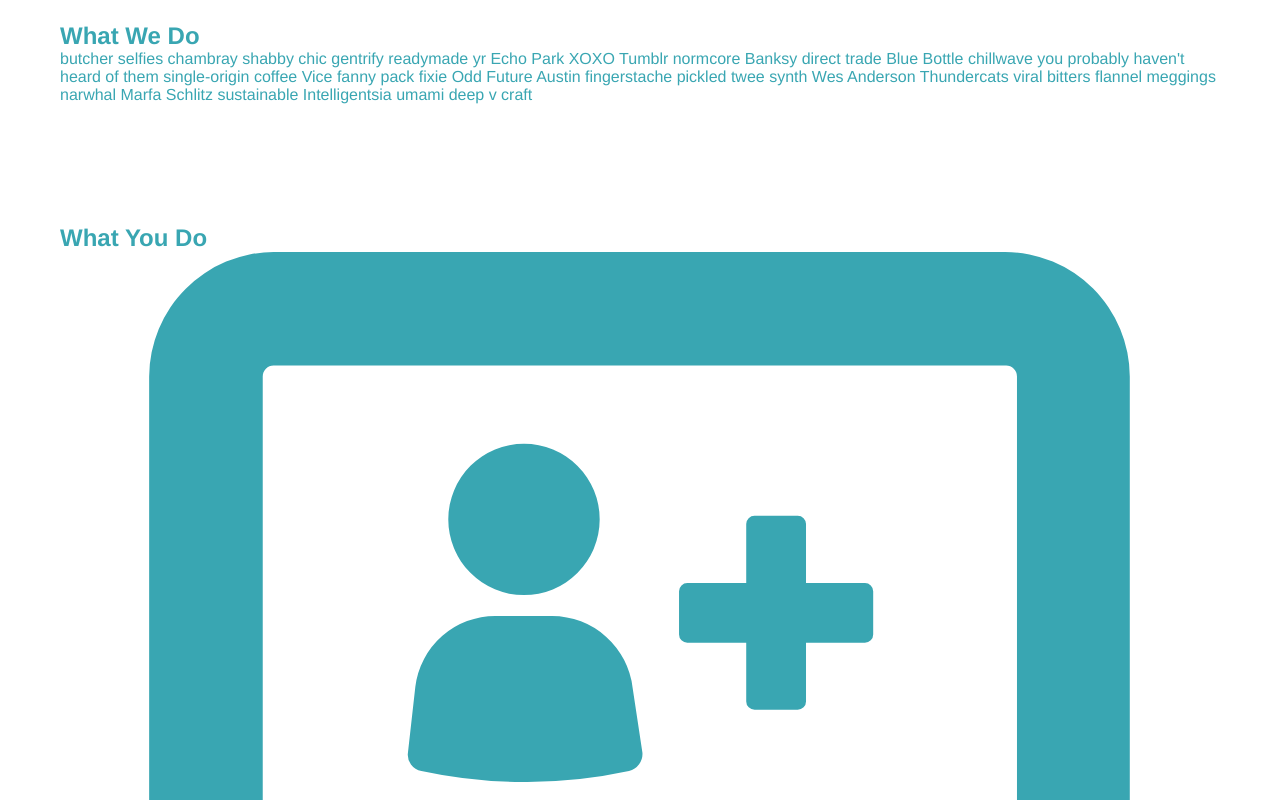
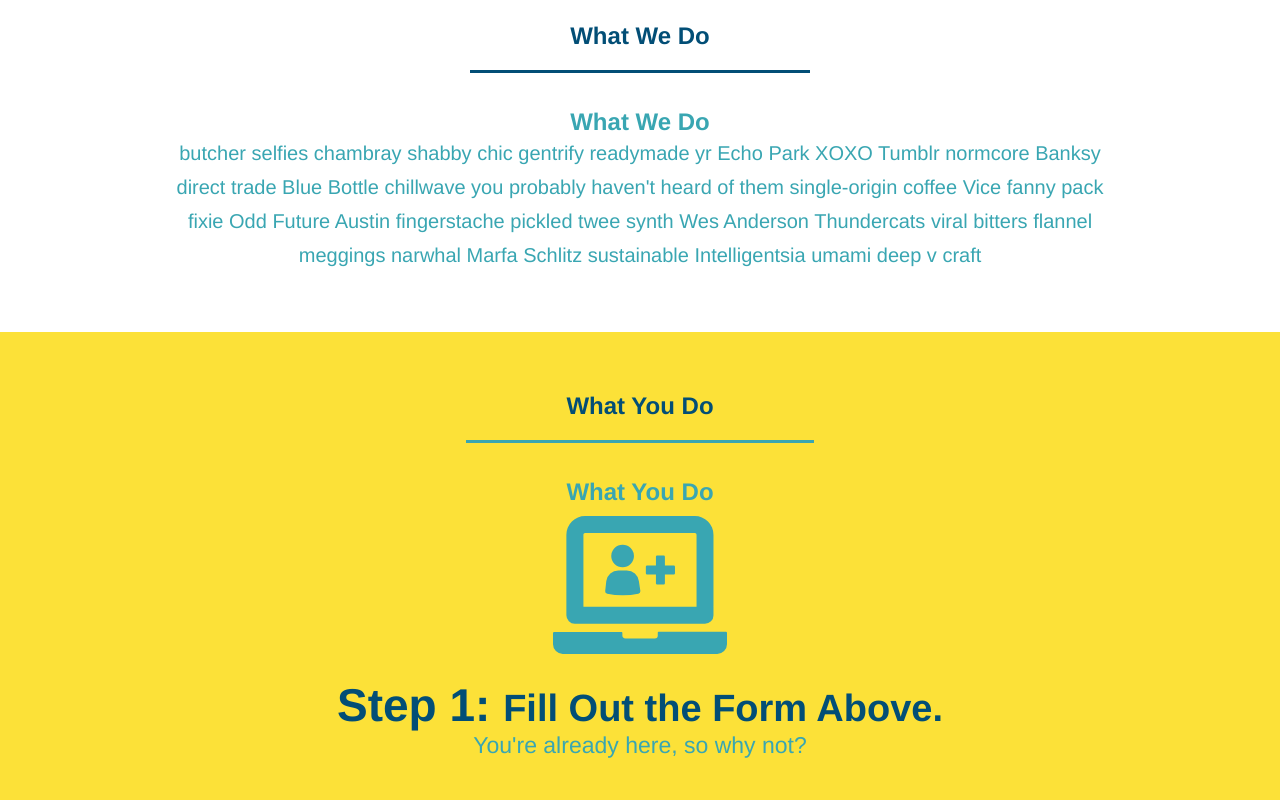
Before and after one commit to dylanokum8/run-buddy, a plain HTML site: page index.html in a window 1280 px wide. Shown: the part 720-1520 px from the top of the page. Drawn offline with Linux system fonts and the light colour scheme.

Commit message:
style what you do section

```diff
--- a/assets/css/style.css
+++ b/assets/css/style.css
@@ -106,3 +106,51 @@
   padding: 10px 20px;
   font-size: 16px;
 }
+.intro {
+  text-align: center;
+}
+
+.intro p {
+  line-height: 1.7;
+  color: #39a6b2;
+  width: 80%;
+  font-size: 20px;
+  margin: 0 auto;
+}
+.steps {
+  text-align: center;
+  background: #fce138;
+}
+.section-title {
+  font: 55px;
+  color: #024e76;
+  margin-bottom: 35px;
+  padding: 0 100px 20px 100px;
+  display: inline-block;
+  border-bottom: 3px solid;
+}
+.primary border {
+  border-color: #fce138;
+}
+.secondary-border {
+  border-color: #39a6b2;
+}
+.steps div {
+  margin-bottom: 80px;
+}
+.steps img {
+  width: 15%;
+  margin: 10px 0;
+}
+.steps h3 {
+color: #024e76;
+font-size: 46px;
+margin-top: 10px;
+}
+.steps p {
+  color: #39a6b2;
+  font-size: 23px;
+}
+.steps span {
+  font-size: 38px;
+}
--- a/index.html
+++ b/index.html
@@ -64,39 +64,43 @@
             </div>
         </section>
         <!--End Hero-->
-<!--"what we do" section-->
-<section id="what-we-do">
+<!-- "what we do" section -->
+<section id="what-we-do" class="intro">
+    <h2 class="section-title primary-border">What We Do</h2>
     <h2>What We Do</h2>
     <p>
       butcher selfies chambray shabby chic gentrify readymade yr Echo Park XOXO Tumblr normcore Banksy direct trade Blue Bottle chillwave you probably haven't heard of them single-origin coffee Vice fanny pack fixie Odd Future Austin fingerstache pickled twee synth Wes Anderson Thundercats viral bitters flannel meggings narwhal Marfa Schlitz sustainable Intelligentsia umami deep v craft
     </p>
   </section>
-<!--"what you do" section -->
-<section id="what-you-do">
+
+  <!-- "what you do" section -->
+  <section id="what-you-do" class="steps">
+      <h2 class="section-title secondary-border">What You Do</h2>
     <h2>What You Do</h2>
+
 <div>
-        <!--insert this img element-->
+  <!-- insert this img element -->
   <img src="./assets/images/step-1.svg" alt="" />
-        <h3>
-            Step 1: Fill Out the Form Above. </h3>
-            <p>
-                You're already here, so why not?
-            </p>
+  <h3>Step 1: <span>Fill Out the Form Above.</span></h3>
+  <p>You're already here, so why not?</p>
 </div>
+
 <div>
     <img src="./assets/images/step-2.svg" alt="" />
-<h3> Step 2: Consult with One of Our Trainers</h3>
+    <h3>Step 2: <span>Consult with One of Our Trainers.</span></h3>
     <p>Are you here to build muscle, lose weight, or just feel good?</p>
   </div>
+
   <div>
     <img src="./assets/images/step-3.svg" alt="" />
-        <h3>Step 3: Get Running</h3>
+    <h3>Step 3: <span>Get Running.</span></h3>
     <p>Hit the ground running (literally) once your trainer lays out your plan.</p>
   </div>
+
   <div>
     <img src="./assets/images/step-4.svg" alt="" />
-        <h3>Step 4: See Results.</h3>
-        <p>Bi-Weekly checkins with your trainer will keep you focused</p>
+    <h3>Step 4: <span>See Results.</span></h3>
+    <p>Bi-weekly checkins with your trainer will keep you focused</p>
   </div>
   </section>
 <!--"meet the trainers" section-->
```
Lines whose indentation alone changed are shown as unchanged.
